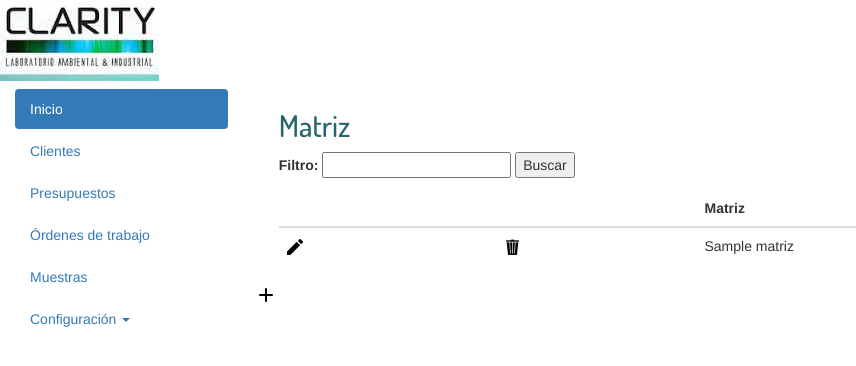
After one commit to EDKApps/Lab, a Django app: page /presupuestos/matriz/ in a window 1440 px wide. The commit adds this page. Shown: the top 366 px of the page, without its empty margins (0-856 px from the left). Run offline with Django 3.2, Linux system fonts and the light colour scheme; tables that the repository leaves empty hold one stand-in row (values such as "Sample post"); parts of the project's set-up code (start-up, migrations or seed data) failed here and were passed over; some libraries are stand-ins or nearby versions.

Commit message:
modelos agregados familia,matriz,etc

```diff
--- a/presupuestos/models.py
+++ b/presupuestos/models.py
@@ -80,3 +80,94 @@ def sigNumero(nombreNumerador):
 #numerador, created = Numerador.objects.update_or_create(
 #        identifier=identifier, defaults={"name": name}
 #)
+
+
+class Matriz (models.Model):
+	nombre_matriz = models.CharField(max_length=100)
+	def __str__(self):
+		return self.nombre_matriz
+
+class Familia (models.Model):
+	nombre_familia= models.CharField(max_length=100)
+	def __str__(self):
+		return self.nombre_familia
+
+class Parametro (models.Model):
+	nombre_par = models.CharField(max_length=100)
+	familia = models.ForeignKey(Familia)
+	def __str__(self):
+		return self.nombre_par
+
+class Tecnica (models.Model):
+	nombre_tec = models.CharField(max_length=100)
+	derivacion= models.CharField(max_length=100)
+	link = models.CharField(max_length=100)
+	observacion = models.CharField(max_length=100)
+	def __str__(self):
+		return self.nombre_tec
+
+class Unidades (models.Model):
+	nombre_unidad = models.CharField(max_length=100)
+	def __str__(self):
+		return self.nombre_unidad
+
+class MatrizTecnicaLct (models.Model):
+	matriz = models.ForeignKey(Matriz)
+	parametro = models.ForeignKey(Parametro)
+	tecnica = models.ForeignKey(Tecnica)
+	lct = models.DecimalField(max_digits=10, decimal_places=6)
+	unidad = models.ForeignKey(Unidades)
+	#todo:agregar str
+
+class ParametroPrecio  (models.Model):
+	matriz = models.ForeignKey(Matriz)
+	parametro = models.ForeignKey(Parametro)
+	tecnica = models.ForeignKey(Tecnica)
+	precio_del_parametro = models.DecimalField(max_digits=8, decimal_places=2)
+	fecha_de_precio = models.DateField('Fecha del precio')
+
+	#def familia(self): todo: (Inferido) a partir del parametro retornar su familia
+
+	def lcm(self):
+		try:
+			mt = MatrizTecnicaLct.objects.get(matriz=self.matriz, parametro=self.parametro, tecnica=self.tecnica)
+		except MatrizTecnicaLct.DoesNotExist:
+			return 0
+		else:
+			return mt.lct
+	def uni(self):
+		try:
+			mt = MatrizTecnicaLct.objects.get(matriz=self.matriz, parametro=self.parametro, tecnica=self.tecnica)
+		except MatrizTecnicaLct.DoesNotExist:
+			return ''
+		else:
+			return mt.unidad
+
+class Grupo_Parametro (models.Model):
+	nombre_gparametro = models.CharField(max_length=100)
+	def __str__(self):
+		return self.nombre_gparametro
+
+class GrupoParametroPrecio (models.Model):
+
+	matriz = models.ForeignKey(Matriz)
+	grupo_parametro  = models.ForeignKey(Grupo_Parametro)
+	tecnica = models.ForeignKey(Tecnica)
+	precio_del_grupo = models.DecimalField(max_digits=8, decimal_places=2)
+	fecha_de_precio = models.DateField('Fecha del precio')
+
+class GrupoParametroPrecio_Parametro (models.Model):
+	grupoparametroprecio = models.ForeignKey(GrupoParametroPrecio)
+	parametro = models.ForeignKey(Parametro)
+	#todo:agregar inferida de unidades y lct, que vienen de matriztecnicalct
+
+"""class ParametroPrecio  (models.Model)
+	matriz = models.ForeignKey(Matriz)
+	grupo_parametro = models.ForeignKey(Grupo_Parametro)
+	tecnica = models.ForeignKey(Tecnica)
+	parametro = models.ForeignKey(Parametros)
+	precio_del_parametro = models.DecimalField(max_digits=8, decimal_places=2)
+	fecha_de_precio = models.DateField('')
+	#lcm = models.DecimalField(lct)
+	#unidades = models.MatrizTecnicaLct(unidad)
+"""
--- a/presupuestos/urls.py
+++ b/presupuestos/urls.py
@@ -4,6 +4,7 @@ from .viewcliente import labinicio, ClienteCrear, ClienteBorrar, ClienteDetalle,
 from .viewpresupuesto import PresupuestoCrear, PresupuestoBorrar, PresupuestoDetalle, PresupuestoListar, PresupuestoModificar
 from .viewmuestra import MuestraListar
 from .viewordendetrabajo import OrdenDeTrabajoListar
+from .viewmatriz import MatrizCrear, MatrizBorrar, MatrizDetalle, MatrizListar, MatrizModificar
 urlpatterns = patterns('',
 
     #Base
@@ -28,4 +29,11 @@ urlpatterns = patterns('',
     #Muestras
     url(r'^muestras/$', MuestraListar, name='muestra_listar'), #pasar a .as_view()
 
+	#Clientes
+    url(r'^matriz/$', MatrizListar.as_view(), name='matriz_listar'),
+    url(r'^matriz/crear/$', MatrizCrear.as_view(), name='matriz_crear'),
+    url(r'^matriz/(?P<pk>\d+)/$', MatrizDetalle.as_view(), name='matriz_detalle'),
+    url(r'^matriz/(?P<pk>\d+)/modificar/$', MatrizModificar.as_view(), name='matriz_modificar'),
+    url(r'^matriz/(?P<pk>\d+)/borrar/$', MatrizBorrar.as_view(), name='matriz_borrar'),
+
 )
--- /dev/null
+++ b/presupuestos/viewmatriz.py
@@ -0,0 +1,60 @@
+ # -- coding: utf-8 --
+from django import forms
+from django.shortcuts import render
+from django.http import HttpResponse
+from django.db.models import Q #para OR en consultas
+
+from django.core.urlresolvers import reverse, reverse_lazy
+from django.views.generic import CreateView, DeleteView, DetailView, ListView, UpdateView
+matriz_fields = ('nombre_matriz',)
+
+from .models import Matriz
+
+
+class MatrizListar(ListView):
+    model = Matriz
+    paginate_by = 10
+
+    #búsqueda
+    def get_queryset(self):
+        query = self.request.GET.get('q')
+        if query is None:
+            return Matriz.objects.all()
+        else:
+            return Matriz.objects.filter( Q(nombre_matriz__icontains=query) )
+
+    #almacenar contexto de la búsqueda
+    def get_context_data(self, **kwargs):
+        context = super(MatrizListar, self).get_context_data(**kwargs)
+        q = self.request.GET.get('q')
+        if q: #si existe el valor, lo agrego/actualizo en el contexto
+            q = q.replace(" ","+")
+            context['query'] = q
+        return context
+
+class MatrizCrear(CreateView):
+    model = Matriz
+    fields = matriz_fields
+
+    def get_success_url(self):
+        return reverse('presupuestos:matriz_detalle', kwargs={
+            'pk': self.object.pk,
+        })
+
+class MatrizDetalle(DetailView):
+    model = Matriz
+    fields = matriz_fields
+
+class MatrizModificar(UpdateView):
+    model = Matriz
+    fields = matriz_fields
+
+    def get_success_url(self):
+        return reverse('presupuestos:matriz_detalle', kwargs={
+            'pk': self.object.pk,
+        })
+
+class MatrizBorrar(DeleteView):
+    model = Matriz
+    success_url = reverse_lazy('presupuestos:matriz_listar')
+    fields = matriz_fields
--- a/templates/menu.html
+++ b/templates/menu.html
@@ -37,7 +37,7 @@
 	<li class="dropdown">
 	  <a class="dropdown-toggle" data-toggle="dropdown" href="#">Configuración <span class="caret"></span></a>
 	  <ul class="dropdown-menu">
-		<li><a href="#">Tipos de presupuesto</a></li>
+		<li><a href="{% url "presupuestos:matriz_listar"  %}">Matriz</a></li>
 		<li><a href="#">Estados de presupuestos</a></li>
 	  </ul>
 	</li>
--- /dev/null
+++ b/templates/presupuestos/matriz_list.html
@@ -0,0 +1,46 @@
+{% extends "menu.html" %}
+{% load staticfiles %}
+{% block content %}
+<div class="container">
+	<h2>Matriz</h2>
+		<form method="get" action="/presupuestos/matriz/">
+		<p><label for="id_q">Filtro:</label>
+		<input type="text" name="q" id="id_q" value="{{ query }}" />
+		<input type="submit" value="Buscar" /></p>
+		</form>
+  <table class="table table-hover">
+    <thead>
+      <tr>
+		<th></th>
+		<th></th>
+        <th>Matriz</th>
+      </tr>
+    </thead>
+    <tbody>
+    {% for matriz in matriz_list %}
+	<tr>
+    	<td><a href="{% url "presupuestos:matriz_modificar" matriz.id %}" ><img src= "{% static "images/accion_modificar.png"%}" data-toggle="tooltip" data-placement="top" title="Modificar" alt= "Modificar"></a></td>
+    	<td><a href="{% url "presupuestos:matriz_borrar" matriz.id %}"><img src= "{% static "images/accion_borrar.png"%}" data-toggle="tooltip" data-placement="top" title="Borrar" alt= "Borrar"></a></td>
+		<td>{{ matriz.nombre_matriz }}</td>
+	</tr>
+    {% endfor %}
+    </tbody>
+  </table>
+  {% if is_paginated %}
+      <div class="pagination">
+          <span class="page-links">
+              {% if page_obj.has_previous %}
+                  <a href="/presupuestos/matriz?q={{query}}&page={{ page_obj.previous_page_number }}">anterior</a>
+              {% endif %}
+              <span class="page-current">
+                  Página {{ page_obj.number }} de {{ page_obj.paginator.num_pages }}.
+              </span>
+              {% if page_obj.has_next %}
+                  <a href="/presupuestos/matriz?q={{query}}&page={{ page_obj.next_page_number }}">siguiente</a>
+              {% endif %}
+          </span>
+      </div>
+  {% endif %}
+</div>
+<a href="{% url "presupuestos:matriz_crear"  %}"><img src= "{% static "images/accion_alta.png"%}" data-toggle="tooltip" data-placement="top" title="Agregar" alt="Agregar"></a>
+{% endblock content %}
```
Also changed, not shown: presupuestos/admin.py (+20 -0 lines), templates/presupuestos/familia_confirm_delete.html (added, +7 -0 lines), templates/presupuestos/familia_detail.html (added, +7 -0 lines), templates/presupuestos/familia_form.html (added, +8 -0 lines), templates/presupuestos/familia_list.html (added, +46 -0 lines), templates/presupuestos/matriz_confirm_delete.html (added, +7 -0 lines), templates/presupuestos/matriz_detail.html (added, +7 -0 lines), templates/presupuestos/matriz_form.html (added, +8 -0 lines).
